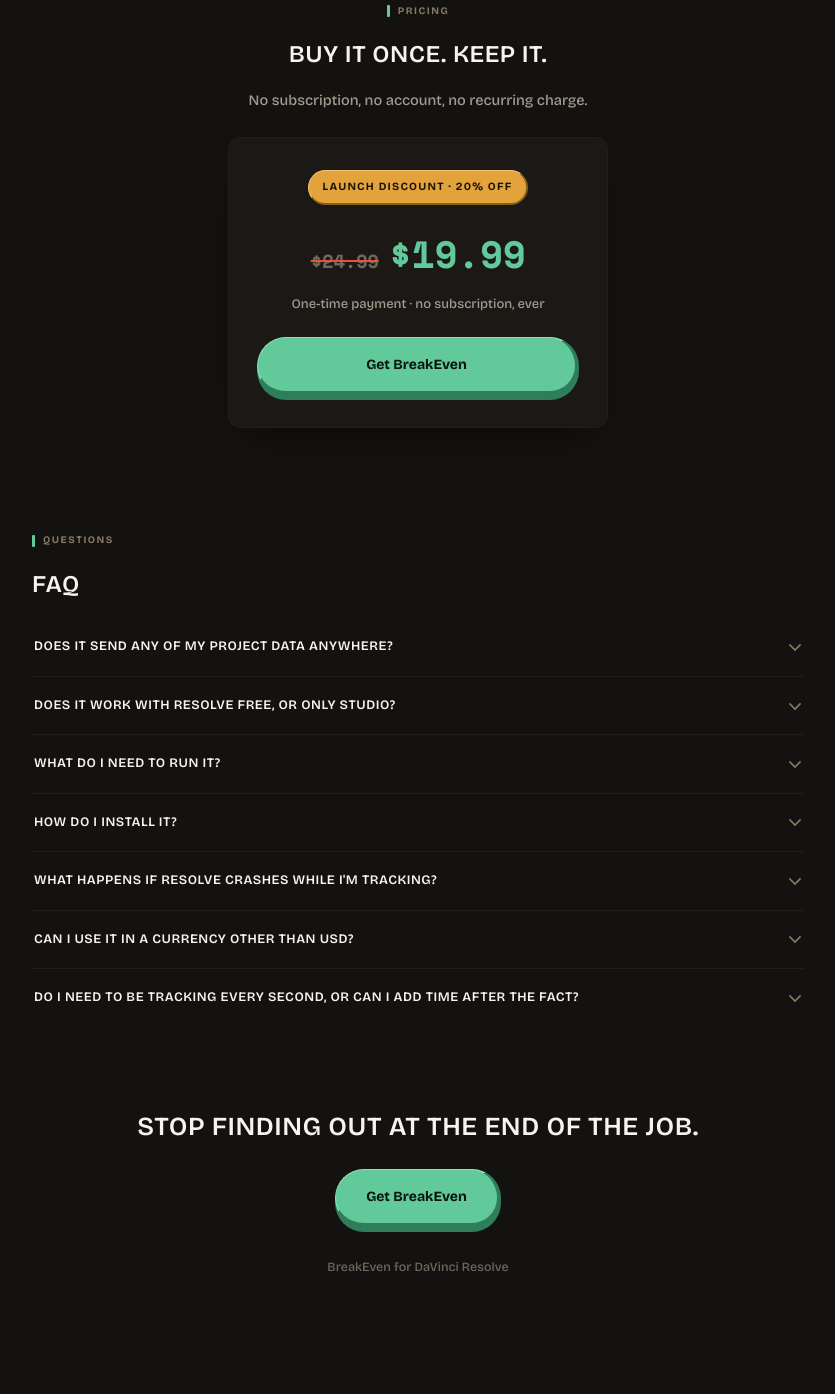
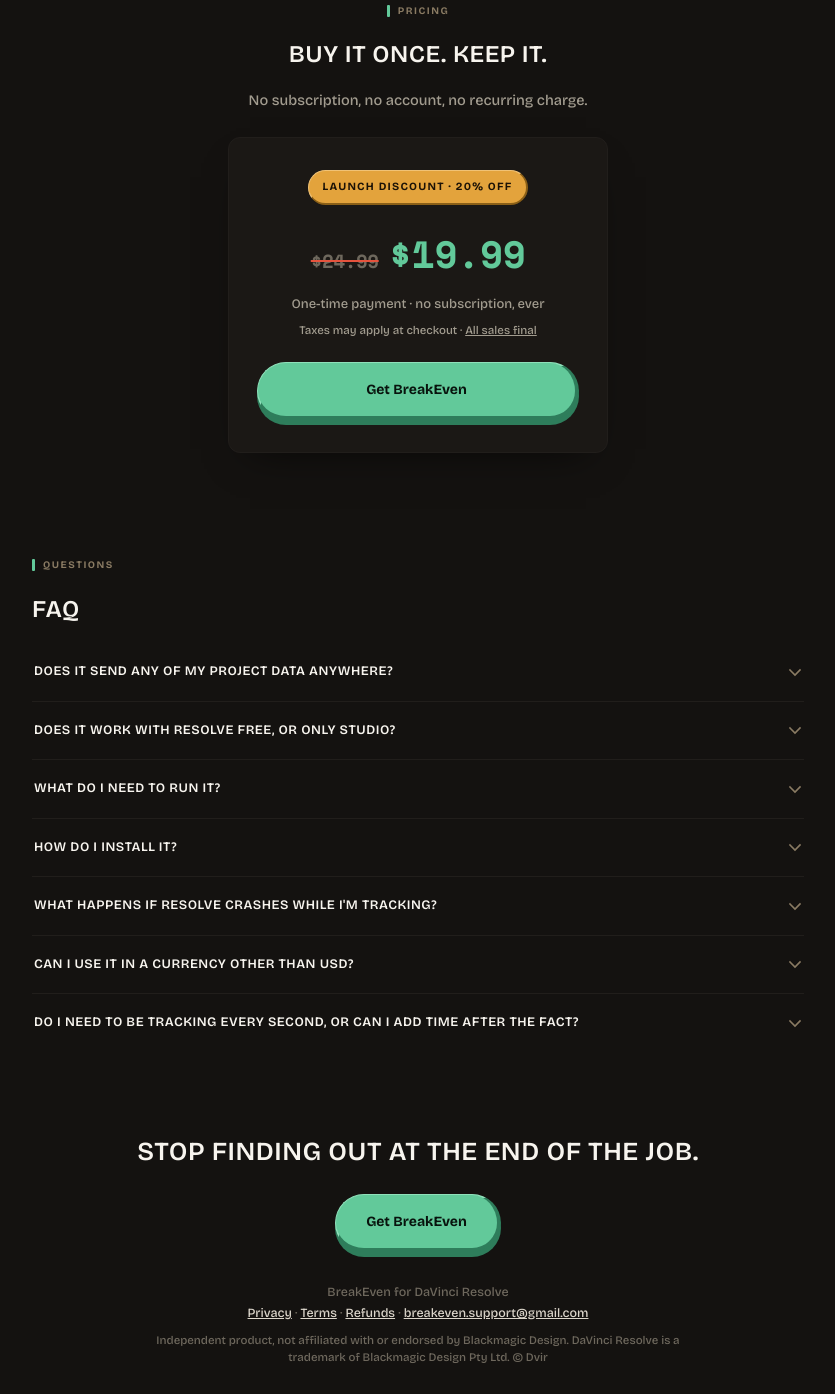
Before and after one commit to getbreakeven/getbreakeven.github.io, a plain HTML site: page index.html in a window 1280 px wide. Shown: the part 3997-5391 px from the top of the page, without its empty margins (222-1057 px from the left). Before the commit the page ends 5303 px from the top, so only its background shows below. Drawn offline with Linux system fonts and the light colour scheme.

Commit message:
Update index.html

```diff
--- a/index.html
+++ b/index.html
@@ -1004,7 +1004,8 @@
         <span class="was mono">$24.99</span>
         <div class="amount mono">$19.99</div>
       </div>
-      <div class="note">One-time payment · no subscription, ever</div>
+      <div class="note" style="margin-bottom:6px">One-time payment · no subscription, ever</div>
+      <div class="note" style="font-size:11.5px">Taxes may apply at checkout &middot; <a href="refund.html">All sales final</a></div>
       <!-- TODO: replace href="#" with your Lemon Squeezy checkout link once the store is live -->
       <a class="btn primary" href="#" style="width:100%">Get BreakEven</a>
     </div>
@@ -1101,7 +1102,9 @@
 
 <footer>
   <div class="wrap">
-    BreakEven for DaVinci Resolve
+    BreakEven for DaVinci Resolve<br>
+    <a href="privacy.html">Privacy</a> &middot; <a href="terms.html">Terms</a> &middot; <a href="refund.html">Refunds</a> &middot; <a href="mailto:breakeven.support@gmail.com">breakeven.support@gmail.com</a><br>
+    <span style="display:block;max-width:560px;margin:8px auto 0;font-size:11.5px;line-height:1.5">Independent product, not affiliated with or endorsed by Blackmagic Design. DaVinci Resolve is a trademark of Blackmagic Design Pty Ltd. &copy; Dvir</span>
   </div>
 </footer>
 
```
